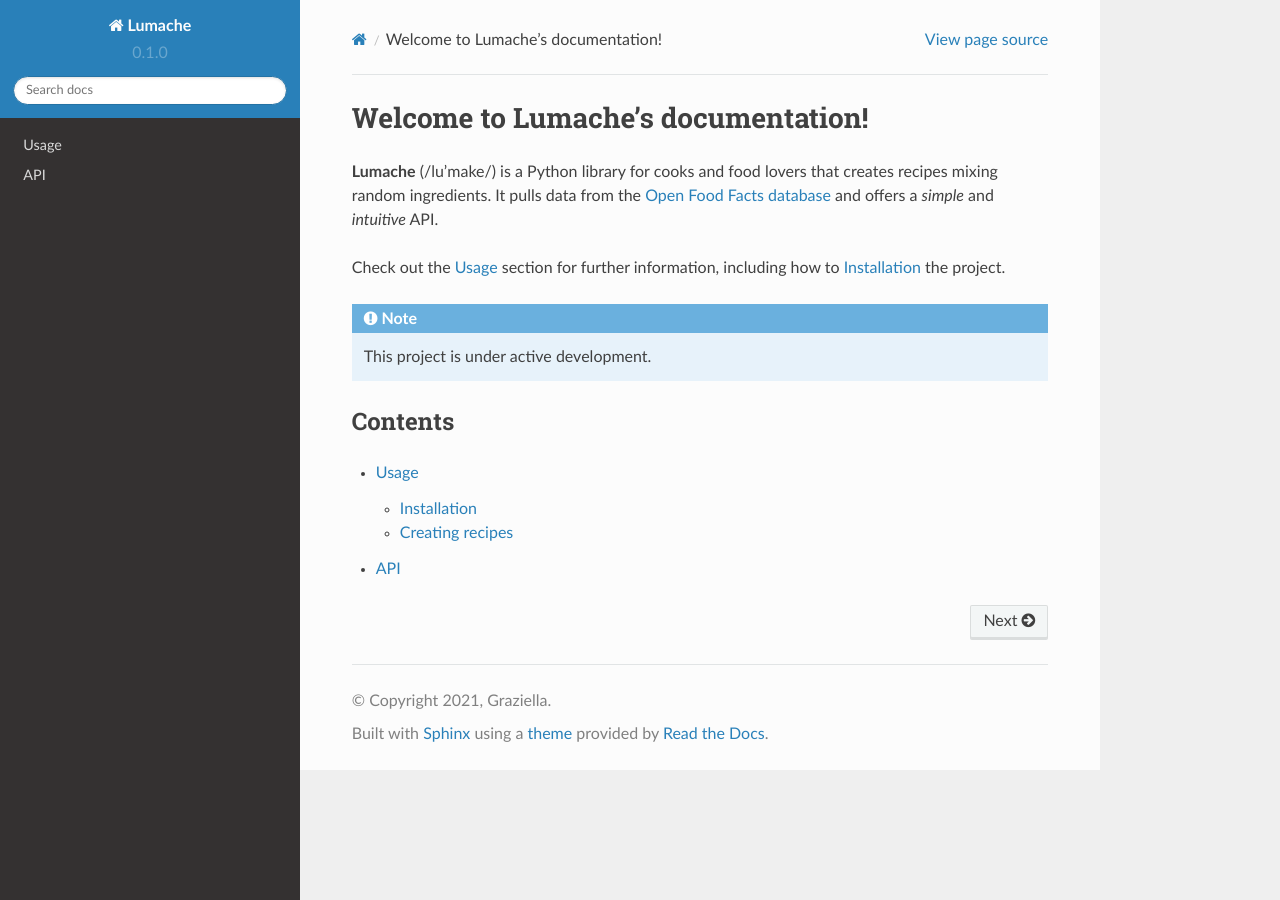
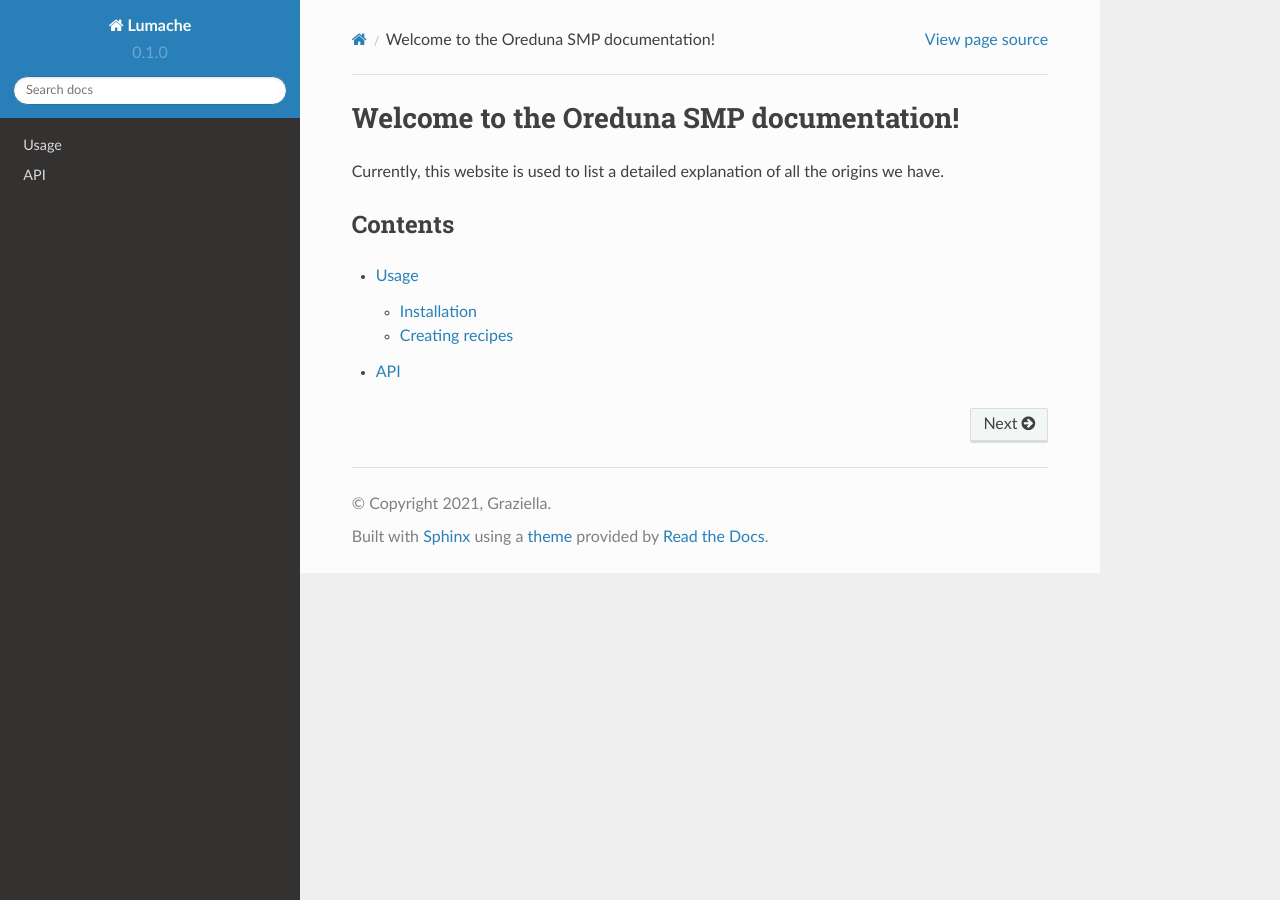
Before and after one commit to DarkFluffz/oreduna-reloaded, a Sphinx documentation site: the page built from docs/source/index.rst, in a window 1280 px wide. Built offline with Sphinx 7.4.7 and the Read the Docs theme 2.0.0, drawn with Linux system fonts in a browser that asks for light colours.

Commit message:
Update index.rst

```diff
--- a/docs/source/index.rst
+++ b/docs/source/index.rst
@@ -1,17 +1,7 @@
-Welcome to Lumache's documentation!
+Welcome to the Oreduna SMP documentation!
 ===================================
 
-**Lumache** (/lu'make/) is a Python library for cooks and food lovers
-that creates recipes mixing random ingredients.
-It pulls data from the `Open Food Facts database <https://world.openfoodfacts.org/>`_
-and offers a *simple* and *intuitive* API.
-
-Check out the :doc:`usage` section for further information, including
-how to :ref:`installation` the project.
-
-.. note::
-
-   This project is under active development.
+Currently, this website is used to list a detailed explanation of all the origins we have.
 
 Contents
 --------
```
